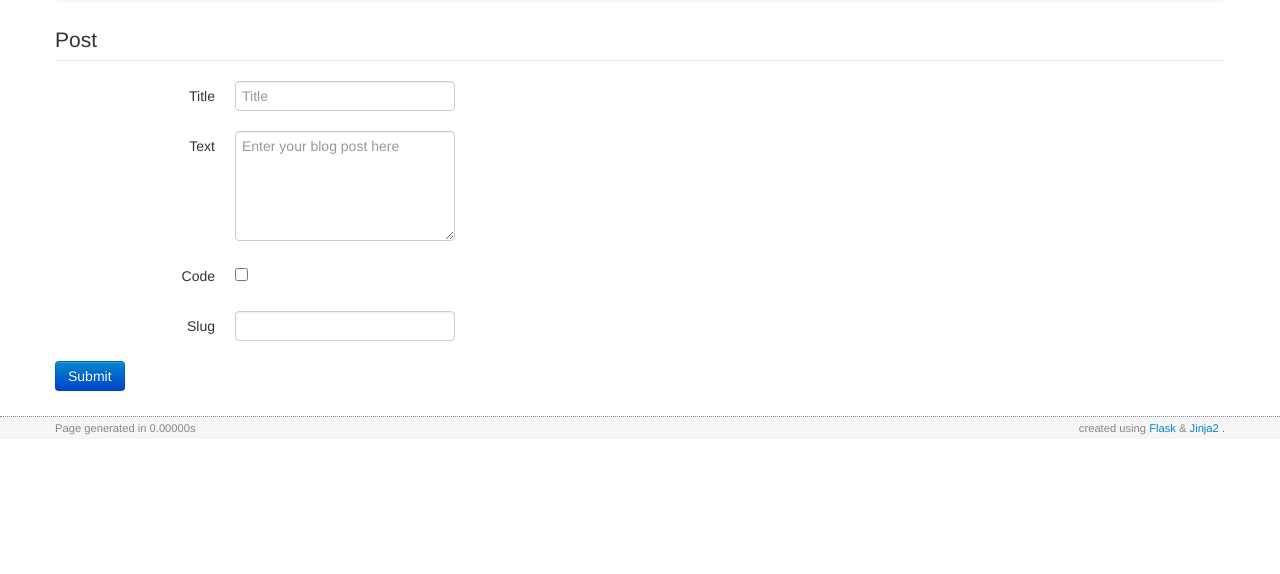
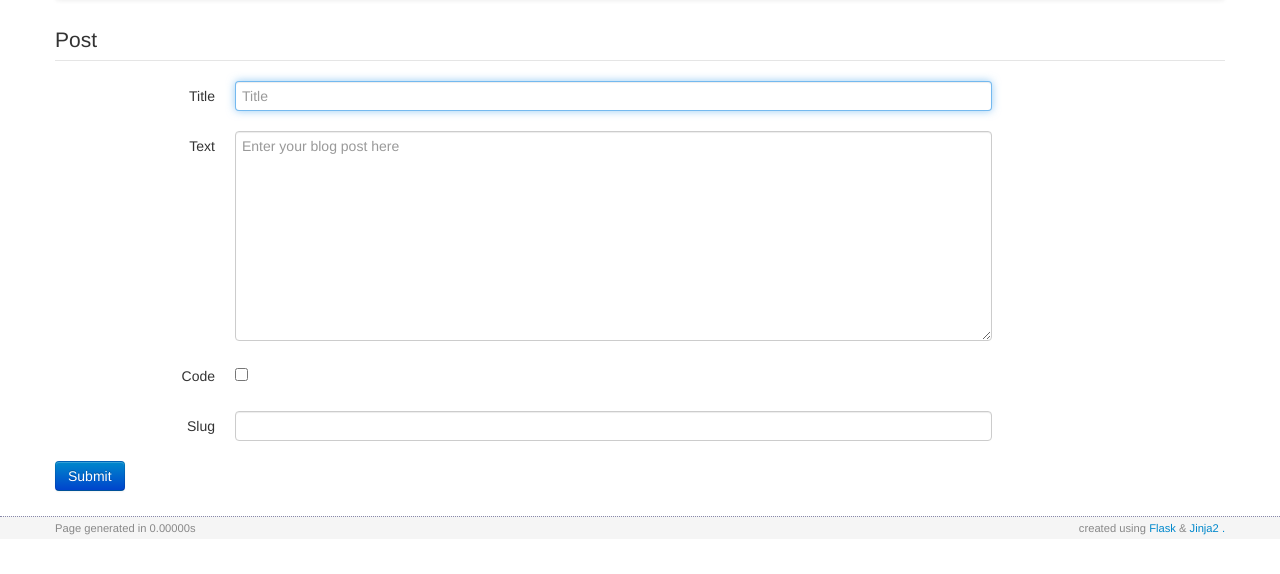
Before and after one commit to ant1441/flask-blog, a Flask app: template blog/templates/make_post.html in a window 1280 px wide. Shown: the part 42-616 px from the top of the page. Run offline with Flask 2, Linux system fonts and the light colour scheme; the template is opened without the code that fills it: values that come from a table or form of the project are taken from there, others are empty; parts of the project's set-up code (start-up, migrations or seed data) failed here and were passed over; some libraries are stand-ins or nearby versions.

Commit message:
Alter look of make post page.

```diff
--- a/blog/static/css/main.css
+++ b/blog/static/css/main.css
@@ -66,3 +66,13 @@
 .social-share li {
     display: inline;
 }
+
+/* Make a Post */
+#post-form input[type=text] {
+    width: 75%;
+}
+
+#post-form textarea {
+    width: 75%;
+    height: 200px;
+}
--- a/blog/templates/base.html
+++ b/blog/templates/base.html
@@ -3,9 +3,9 @@
     <head>
         {% block head %}
         <link rel="shortcut icon" href="{{ url_for('static', filename='favicon.ico') }}">
-        <link href="{{ url_for('static', filename="css/main.css") }}" rel="stylesheet" />
         <link href="/static/css/bootstrap.min.css" rel="stylesheet" media="screen" />
         <link href="/static/css/bootstrap-responsive.css" rel="stylesheet" />
+        <link href="{{ url_for('static', filename="css/main.css") }}" rel="stylesheet" />
         <!-- <link href="/static/prettify/prettify.css" type="text/css" rel="stylesheet" /> -->
         <meta name="viewport" content="width=device-width, initial-scale=1.0">
        <title>
--- a/blog/templates/make_post.html
+++ b/blog/templates/make_post.html
@@ -3,7 +3,7 @@
 Write a post
 {% endblock %}
 {% block content %}
-   <span name=post-form>
+   <div id=post-form>
        <form class="form-horizontal" action="" method="post" name="post-blog">
             {{ form.hidden_tag() }}
             <legend>Post</legend>
@@ -26,13 +26,13 @@ Write a post
             <div class="control-group">
                 <label class="control-label" for="{{ form.title.id }}">Title</label>
                 <div class=controls>
-                    {{ form.title(placeholder="Title") }}
+                    {{ form.title(placeholder="Title", autofocus="true") }}
                 </div>
             </div>
             <div class="control-group">
                 <label class="control-label" for="{{ form.text.id }}">Text</label>
                 <div class=controls>
-                    {{ form.text(rows=5, placeholder="Enter your blog post here") }}
+                    {{ form.text(placeholder="Enter your blog post here") }}
                 </div>
                 {% if form.errors.text %}
                     <span class="alert alert-error">
@@ -59,5 +59,5 @@ Write a post
             </div>
             <button type="submit" class="btn btn-primary">Submit</button>
         </form>
-    </span>
+    </div>
 {% endblock %}
```
